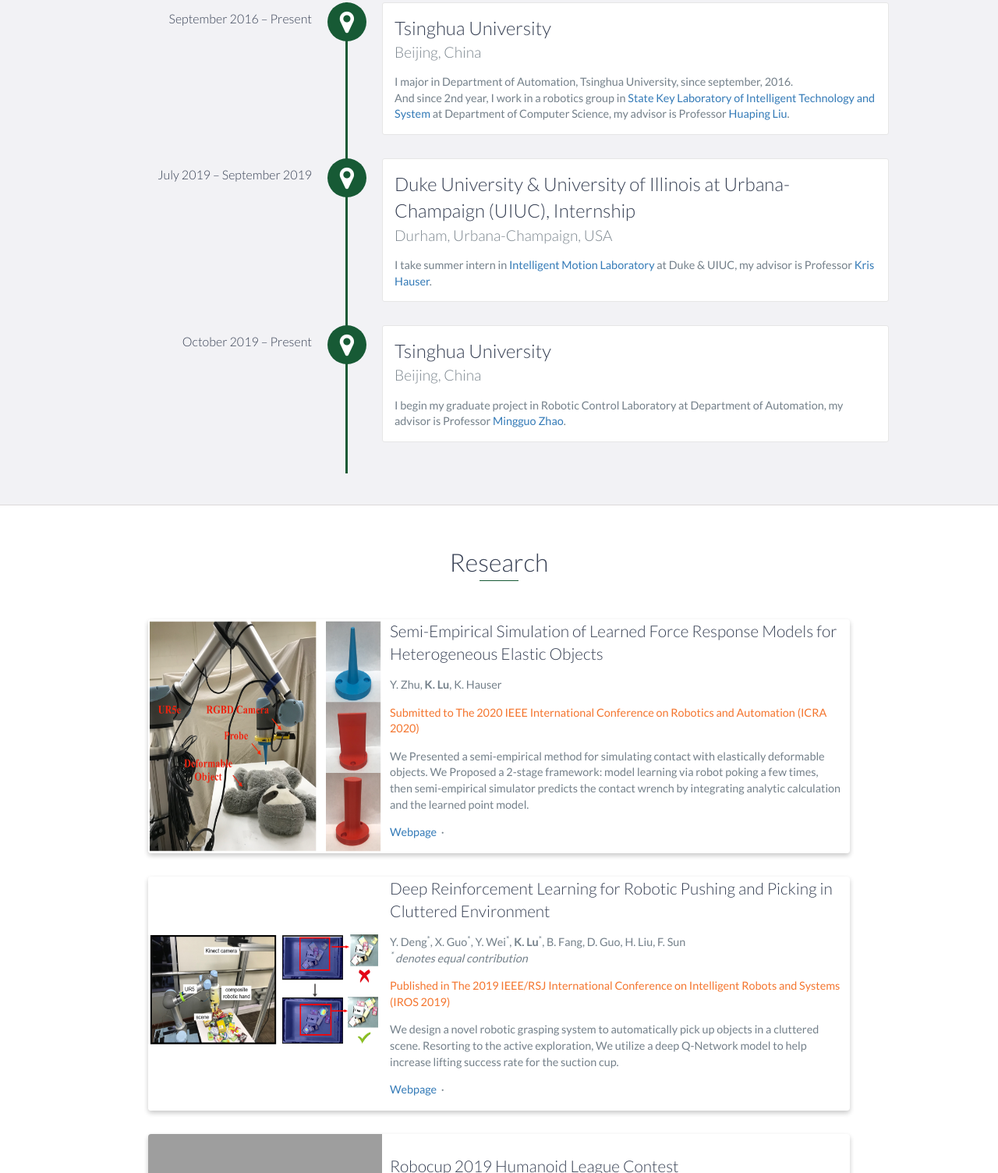
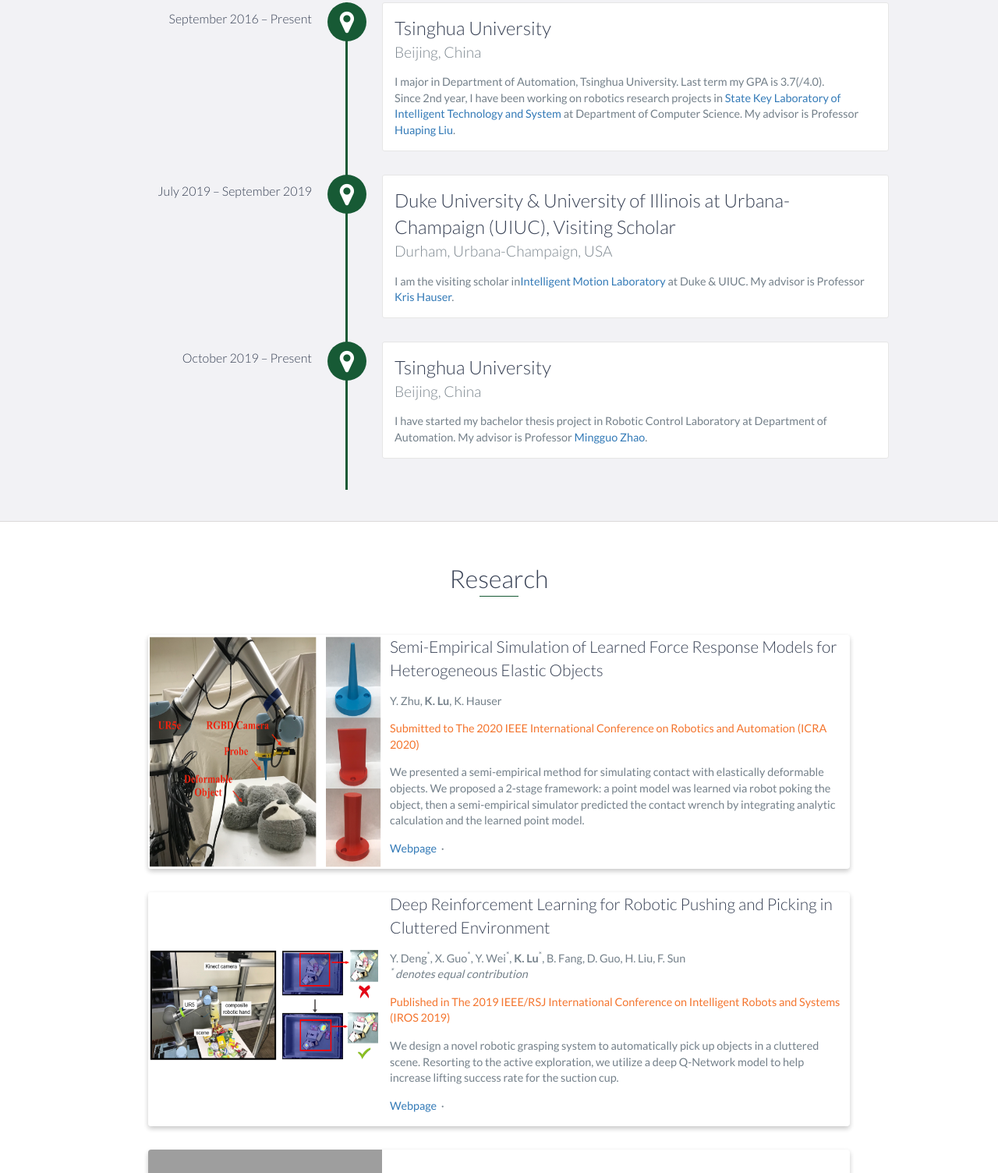
Before and after one commit to kailucs/DeerKK.github.io, a website: page index.html in a window 1280 px wide. Shown: the part 1296-2800 px from the top of the page at 78% size. Drawn offline with nearby package versions, Linux system fonts and the light colour scheme; grey boxes are pictures that could not be loaded.

Commit message:
fix errors in index

```diff
--- a/index.html
+++ b/index.html
@@ -93,7 +93,7 @@
                     <p>
                         I'm Kai Lu(陆恺), my English name is DeerKK, a senior student at <a href="http://www.tsinghua.edu.cn/publish/thu2018en/index.html">Tsinghua University</a>,
                         majoring in <a href="http://www.au.tsinghua.edu.cn/">Department of Automation</a>. <br />
-                        I have taken in several research projects and my interestes are <br />
+                        I have been participating in several research projects and my interestes are <br />
                         <ul>
                             <li>
                                 Robotics — Robotic Manipulation / Legged Robot
@@ -122,17 +122,17 @@
                 <h3>Tsinghua University</h3>
                 <h4>Beijing, China</h4>
                 <p>
-                    I major in Department of Automation, Tsinghua University, since september, 2016.<br/>
-                    And since 2nd year, I work in a robotics group in <a href="http://www.csai.tsinghua.edu.cn/">State Key Laboratory of Intelligent Technology and System</a> at
-                    Department of Computer Science, my advisor is Professor <a href="https://sites.google.com/site/thuliuhuaping/">Huaping Liu</a>.
+                    I major in Department of Automation, Tsinghua University. Last term my GPA is 3.7(/4.0).<br/>
+                    Since 2nd year, I have been working on robotics research projects in <a href="http://www.csai.tsinghua.edu.cn/">State Key Laboratory of Intelligent Technology and System</a> at
+                    Department of Computer Science. My advisor is Professor <a href="https://sites.google.com/site/thuliuhuaping/">Huaping Liu</a>.
                 </p>
             </div>
 
             <div data-date="July 2019 – September 2019">
-                <h3>Duke University & University of Illinois at Urbana-Champaign (UIUC), Internship</h3>
+                <h3>Duke University & University of Illinois at Urbana-Champaign (UIUC), Visiting Scholar</h3>
                 <h4>Durham, Urbana-Champaign, USA</h4>
                 <p>
-                    I take summer intern in <a href="http://motion.cs.illinois.edu/">Intelligent Motion Laboratory</a> at Duke & UIUC, my advisor is Professor <a href="https://kkhauser.web.illinois.edu/">Kris Hauser</a>.
+                    I am the visiting scholar in<a href="http://motion.cs.illinois.edu/">Intelligent Motion Laboratory</a> at Duke & UIUC. My advisor is Professor <a href="https://kkhauser.web.illinois.edu/">Kris Hauser</a>.
                 <br />
                 </p>
             </div>
@@ -141,8 +141,8 @@
                 <h3>Tsinghua University</h3>
                 <h4>Beijing, China</h4>
                 <p>
-                    I begin my graduate project in Robotic Control Laboratory
-                    at Department of Automation, my advisor is Professor <a href="https://www.researchgate.net/profile/Mingguo_Zhao">Mingguo Zhao</a>.
+                    I have started my bachelor thesis project in Robotic Control Laboratory
+                    at Department of Automation. My advisor is Professor <a href="https://www.researchgate.net/profile/Mingguo_Zhao">Mingguo Zhao</a>.
                 <br />
                 </p>
             </div>
@@ -167,8 +167,8 @@
                                 Submitted to The 2020 IEEE International Conference on Robotics and Automation (ICRA 2020)
                             </p>
                             <p>
-                                We Presented a semi-empirical method for simulating contact with elastically deformable objects.
-                                We Proposed a 2-stage framework: model learning via robot poking a few times, then semi-empirical simulator predicts the contact
+                                We presented a semi-empirical method for simulating contact with elastically deformable objects.
+                                We proposed a 2-stage framework: a point model was learned via robot poking the object, then a semi-empirical simulator predicted the contact
                                 wrench by integrating analytic calculation and the learned point model.
                             </p>
                             <p>
@@ -198,7 +198,7 @@
                         </p>
                         <p>
                             We design a novel robotic grasping system to automatically pick up objects in a cluttered scene.
-                            Resorting to the active exploration, We utilize a deep Q-Network model to help increase lifting success rate for the suction cup.
+                            Resorting to the active exploration, we utilize a deep Q-Network model to help increase lifting success rate for the suction cup.
                         </p>
                         <p>
                             <a href="https://DeerKK.github.io/RobotGrasping">Webpage</a> &nbsp;·&nbsp;
```
